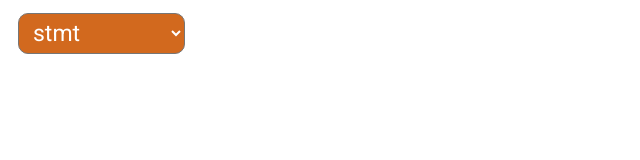
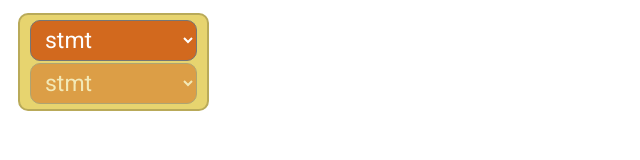
Before and after one commit to yiannakall/MSC-Visual-Code-Chips, a plain HTML site: page index.html in a window 1280 px wide. Shown: the whole page, without its empty margins (0-640 px from the left). Drawn offline with nearby package versions, Linux system fonts and the light colour scheme.

Commit message:
Handling for blocks that can repeat (like stmts -> stmt*)

```diff
--- a/Editor/block.js
+++ b/Editor/block.js
@@ -12,6 +12,7 @@ export class Block {
 
     symbol;
     alternateSymbols;
+    canRepeat;
 
     constructor(symbol, alternateSymbols) {
         this.symbol = symbol;
@@ -42,6 +43,9 @@ export class Block {
             </div>`);
         }else{
             $elem = $(`<select class ="block"> </div>`);
+            if (this.canRepeat){
+                $elem.addClass('block-can-repeat')
+            }
 
             let value = 0;
             // the symbol's name (for example stmt)
@@ -82,4 +86,12 @@ export class Block {
     GetView(){
         return this.$view_priv;
     }
+
+    SetCanRepeat(canRepeat){
+        this.canRepeat = canRepeat;
+    }
+
+    Clone(){
+        return new Block(this.symbol, this.alternateSymbols);
+    }
 }
--- a/Editor/editor.js
+++ b/Editor/editor.js
@@ -17,7 +17,12 @@ export const Editor = {
         Block.OnChange = (block, selectedAliasedSymbol) => {
             let vc = Editor.CreateVisualCode(selectedAliasedSymbol);
             Editor.InsertBefore_priv(block, vc);
-            Editor.DeleteWithOffset_priv(block, 0);
+
+            if (!block.canRepeat){
+                Editor.DeleteWithOffset_priv(block, 0);
+            }else{
+                Editor.InsertBefore_priv(block, Block.CreateNewLine());
+            }
         }
 
         $container.empty();
@@ -41,12 +46,14 @@ export const Editor = {
         let productions = Editor.language_priv.GetProductions(symbol);
 
         let code;
+
+        /* if the symbol is a terminal then create a block for it */
         if (!productions){
+            code = new Block(aliasedSymbol, [])
+            return code;
+        }
 
-            /* if the symbol is a terminal then create a block for it */
-            code = new Block(aliasedSymbol, [])
-
-        }else if (productions.length == 1 /* TODO && no repetitions */){
+        if (productions.length == 1){
 
             /*
                 if the symbol has only one production then skip it and create
@@ -62,7 +69,7 @@ export const Editor = {
 
         }else{
 
-             /*
+            /*
                 if the symbol has more than 1 productions create a block for it
                 with its production right hand side symbols as alternative choices
             */
@@ -74,6 +81,16 @@ export const Editor = {
                 alternateSymbols.push(productionSymbols[0]);
             }
             code = new Block(aliasedSymbol, alternateSymbols);
+        }
+
+        if (productions.some(production => production.GetRhs().CanRepeat())){
+            if (productions.length !== 1)
+                alert('Repeating groups are not supported yet');
+
+            let repeatedBlock = code.Clone();
+            repeatedBlock.SetCanRepeat(true);
+
+            code = new Group([code, Block.CreateNewLine(), repeatedBlock]);
         }
 
         return code;
--- a/editor.css
+++ b/editor.css
@@ -52,3 +52,7 @@
 .selected{
     border: 5px solid #FFE34D !important;
 }
+
+.block-can-repeat{
+    opacity: 0.5;
+}
```
